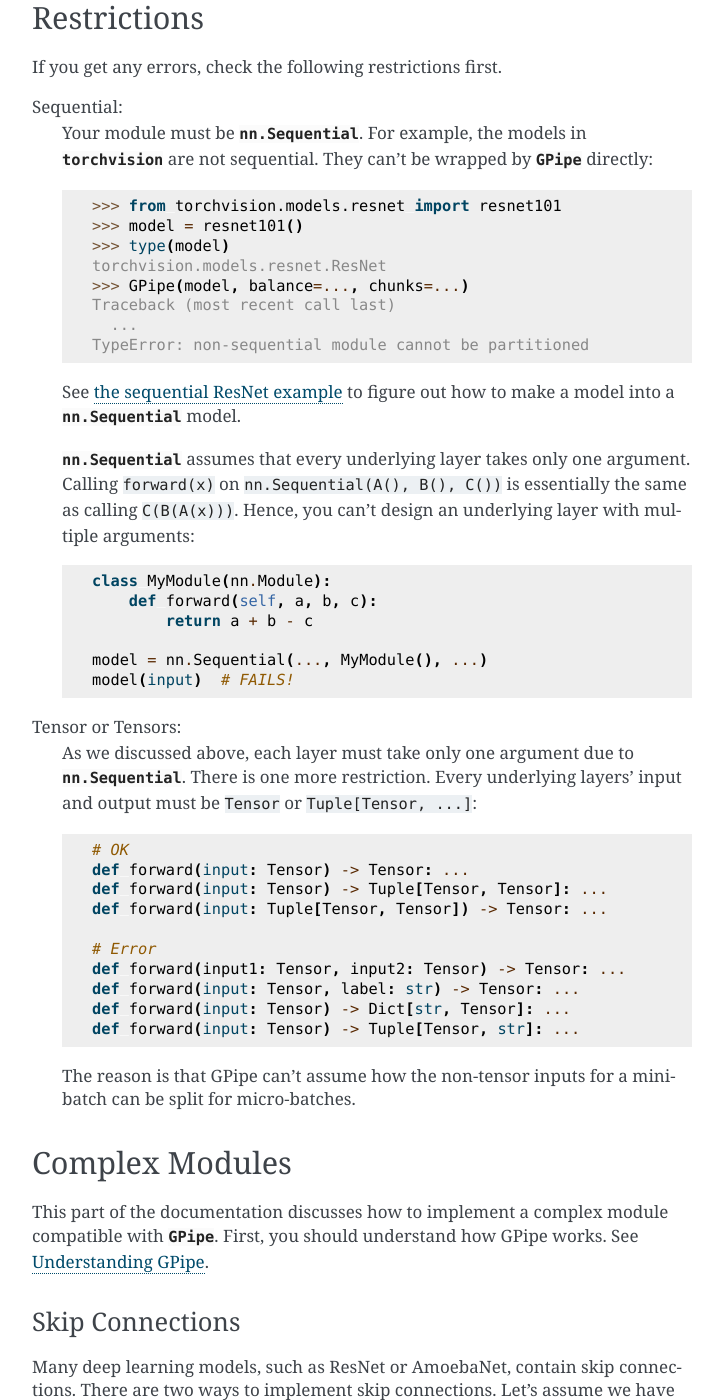
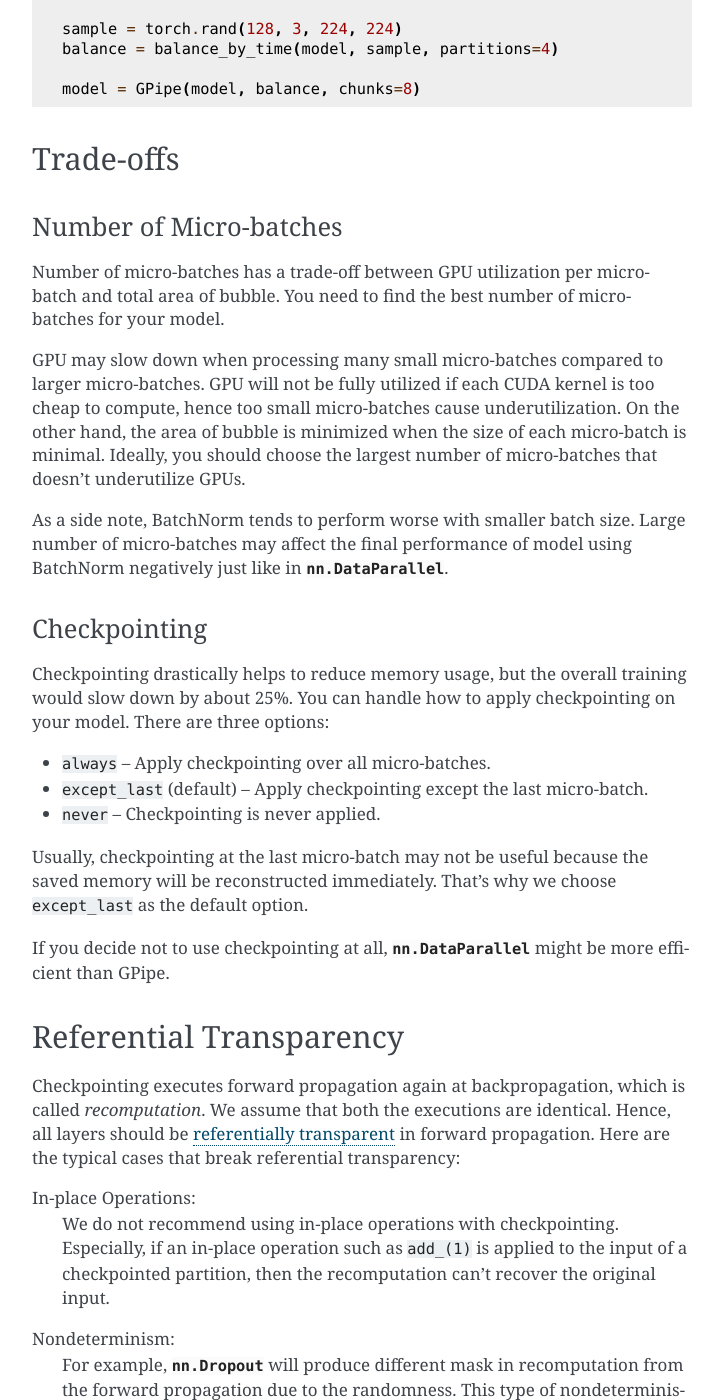
Before and after one commit to kakaobrain/torchgpipe, a Sphinx documentation site: the page built from docs/guide.rst, in a window 1280 px wide and 1400 px high, scrolled down 2215 px. Shown: the whole window, without its empty margins (388-1111 px from the left). Built offline with Sphinx 7.4.7, drawn with Linux system fonts in a browser that asks for light colours; some of the changed text lies outside the part shown.

Commit message:
Documentation for v0.0.3
Co-authored-by: Chiheon Kim <frost.conv@kakaobrain.com>
Co-authored-by: Eric Yoon <eric.yoon@kakaobrain.com>
Co-authored-by: Myungryong Jeong <paul.june@kakaobrain.com>

```diff
--- a/docs/guide.rst
+++ b/docs/guide.rst
@@ -50,6 +50,12 @@ parameter::
                  balance=[1, 1, 1, 1],
                  devices=[4, 5, 6, 7],  # Specify GPUs.
                  chunks=8)
+
+The typical model parallelism is a special case of GPipe. GPipe without
+micro-batches and checkpointing is equivalent to model parallelism. You can
+disable them with ``chunks=1`` and ``checkpoint='never'`` options::
+
+   model = GPipe(model, balance=[2, 2], chunks=1, checkpoint='never')
 
 Input and Output Device
 ~~~~~~~~~~~~~~~~~~~~~~~
@@ -105,6 +111,72 @@ CUDA memory usage of each layer. Choose the balancing tool for your needs::
 
 .. _PyTorch JIT: https://pytorch.org/docs/stable/jit.html
 
+Trade-offs
+~~~~~~~~~~
+
+Number of Micro-batches
+-----------------------
+
+Number of micro-batches has a trade-off between GPU utilization per micro-batch
+and total area of bubble. You need to find the best number of micro-batches for
+your model.
+
+GPU may slow down when processing many small micro-batches compared to larger
+micro-batches. GPU will not be fully utilized if each CUDA kernel is too cheap
+to compute, hence too small micro-batches cause underutilization. On the other
+hand, the area of bubble is minimized when the size of each micro-batch is
+minimal. Ideally, you should choose the largest number of micro-batches that
+doesn't underutilize GPUs.
+
+As a side note, BatchNorm tends to perform worse with smaller batch size. Large
+number of micro-batches may affect the final performance of model using
+BatchNorm negatively just like in :class:`nn.DataParallel
+<torch.nn.DataParallel>`.
+
+Checkpointing
+-------------
+
+Checkpointing drastically helps to reduce memory usage, but the overall
+training would slow down by about 25%. You can handle how to apply
+checkpointing on your model. There are three options:
+
+- ``always`` -- Apply checkpointing over all micro-batches.
+- ``except_last`` (default) -- Apply checkpointing except the last micro-batch.
+- ``never`` -- Checkpointing is never applied.
+
+Usually, checkpointing at the last micro-batch may not be useful because the
+saved memory will be reconstructed immediately. That's why we choose
+``except_last`` as the default option.
+
+If you decide not to use checkpointing at all, :class:`nn.DataParallel
+<torch.nn.DataParallel>` might be more efficient than GPipe.
+
+Referential Transparency
+~~~~~~~~~~~~~~~~~~~~~~~~
+
+Checkpointing executes forward propagation again at backpropagation, which is
+called `recomputation`. We assume that both the executions are identical.
+Hence, all layers should be `referentially transparent
+<https://en.wikipedia.org/wiki/Referential_transparency>`_ in forward
+propagation. Here are the typical cases that break referential transparency:
+
+In-place Operations:
+   We do not recommend using in-place operations with checkpointing.
+   Especially, if an in-place operation such as ``add_(1)`` is applied to the
+   input of a checkpointed partition, then the recomputation can't recover the
+   original input.
+
+Nondeterminism:
+   For example, :class:`nn.Dropout <torch.nn.Dropout>` will produce different
+   mask in recomputation from the forward propagation due to the randomness.
+   This type of nondeterministic behaviors are not taken care of in torchgpipe
+   yet.
+
+Side Effects:
+   Some modules such as BatchNorm update their state in forward propagation.
+   Hence, updated state in recomputation might not be identical to the original
+   state.
+
 Restrictions
 ~~~~~~~~~~~~
 
@@ -122,7 +194,7 @@ Sequential:
       >>> GPipe(model, balance=..., chunks=...)
       Traceback (most recent call last)
         ...
-      TypeError: non-sequential module cannot be partitioned
+      TypeError: module must be nn.Sequential to be partitioned
 
    See `the sequential ResNet example`_ to figure out how to make a  model into
    a :class:`nn.Sequential <torch.nn.Sequential>` model.
@@ -162,6 +234,21 @@ Tensor or Tensors:
 
    The reason is that GPipe can't assume how the non-tensor inputs for a
    mini-batch can be split for micro-batches.
+
+Unique Parameters:
+   :class:`~torchgpipe.GPipe` places each partition on the corresponding
+   device. When placing a partition, the parameters of the partition are also
+   moved to the destination. GPipe cannot support a module with a parameter on
+   two or more devices::
+
+      >>> conv1 = nn.Conv2d(3, 3, 1)
+      >>> conv2 = nn.Conv2d(3, 3, 1)
+      >>> conv1.weight = conv2.weight
+      >>> model = nn.Sequential(conv1, conv2)
+      >>> model = GPipe(model, balance=[1, 1], ...)
+      Traceback (most recent call last)
+        ...
+      ValueError: module with duplicate parameters in distinct children is not supported
 
 Complex Modules
 ~~~~~~~~~~~~~~~
```
Also changed, not shown: docs/changelog.rst (+22 -10 lines), 1 other file.
